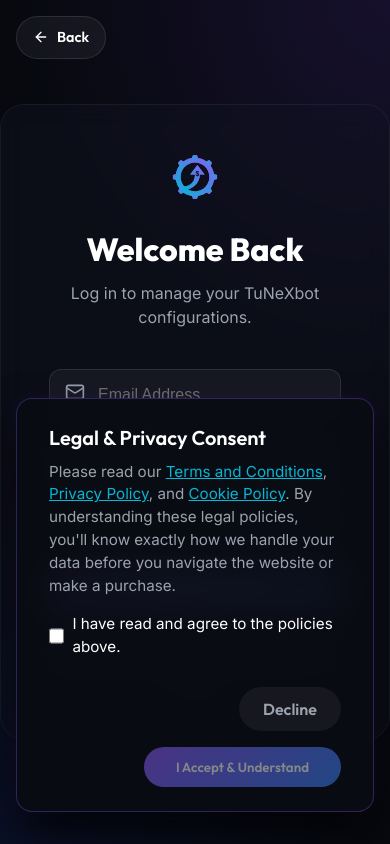
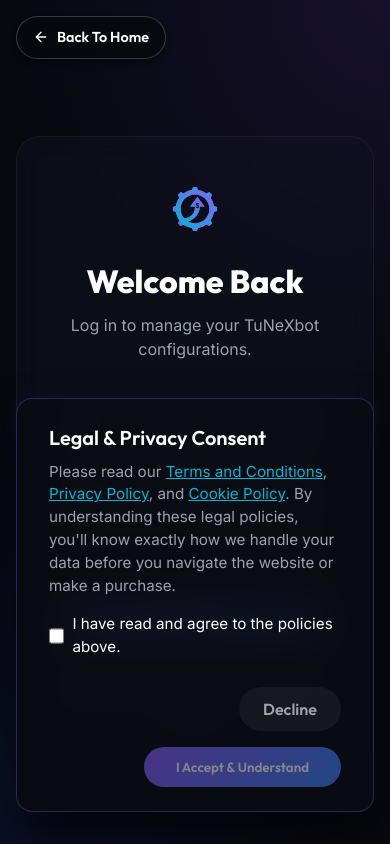
Before and after one commit to babatswags-project/tunexbot, a React (Vite) app: page /login in a window 390 px wide. Built offline with nearby package versions, Linux system fonts and the light colour scheme.

Commit message:
Refactor Auth layout to prevent mobile overlap and pin Back button

```diff
--- a/src/pages/Login.jsx
+++ b/src/pages/Login.jsx
@@ -41,19 +41,19 @@
     };
 
     return (
-        <div style={{ minHeight: '100vh', display: 'flex', flexDirection: 'column', alignItems: 'center', justifyContent: 'center', position: 'relative', overflow: 'hidden' }}>
+        <div style={{ minHeight: '100vh', display: 'flex', flexDirection: 'column', alignItems: 'center', padding: '1rem', paddingTop: 'calc(5rem + env(safe-area-inset-top))', position: 'relative', overflowX: 'hidden' }}>
 
             {/* Background Shapes */}
             <div className="bg-shape shape-1" style={{ top: '-10%', right: '-10%' }}></div>
             <div className="bg-shape shape-2" style={{ bottom: '-10%', left: '-10%' }}></div>
 
-            <div style={{ position: 'absolute', top: 'calc(1rem + env(safe-area-inset-top))', left: '1rem', zIndex: 10 }}>
-                <Link to="/" className="btn" style={{ display: 'inline-flex', alignItems: 'center', gap: '0.5rem', background: 'rgba(255,255,255,0.05)', color: 'white', border: '1px solid rgba(255,255,255,0.1)', padding: '0.6rem 1rem', fontSize: '0.9rem' }}>
-                    <ArrowLeft size={16} /> Back
+            <div style={{ position: 'fixed', top: 'calc(1rem + env(safe-area-inset-top))', left: '1rem', zIndex: 100 }}>
+                <Link to="/" className="btn" style={{ display: 'inline-flex', alignItems: 'center', gap: '0.5rem', background: 'rgba(7, 9, 15, 0.9)', backdropFilter: 'blur(10px)', color: 'white', border: '1px solid rgba(255,255,255,0.2)', padding: '0.6rem 1rem', fontSize: '0.9rem', boxShadow: '0 4px 6px rgba(0,0,0,0.3)' }}>
+                    <ArrowLeft size={16} /> Back to Home
                 </Link>
             </div>
 
-            <div className="glass-card" style={{ width: '100%', maxWidth: '450px', padding: '3rem', margin: '2rem', zIndex: 10 }}>
+            <div className="glass-card" style={{ width: '100%', maxWidth: '450px', padding: '3rem', margin: 'auto', zIndex: 10 }}>
                 <div style={{ display: 'flex', justifyContent: 'center', marginBottom: '1.5rem' }}>
                     <img src={logo} alt="TuNeXbot Logo" style={{ height: '48px', width: 'auto' }} />
                 </div>
--- a/src/pages/Signup.jsx
+++ b/src/pages/Signup.jsx
@@ -40,19 +40,19 @@
     };
 
     return (
-        <div style={{ minHeight: '100vh', display: 'flex', flexDirection: 'column', alignItems: 'center', justifyContent: 'center', position: 'relative', overflow: 'hidden' }}>
+        <div style={{ minHeight: '100vh', display: 'flex', flexDirection: 'column', alignItems: 'center', padding: '1rem', paddingTop: 'calc(5rem + env(safe-area-inset-top))', position: 'relative', overflowX: 'hidden' }}>
 
             {/* Background Shapes */}
             <div className="bg-shape shape-1" style={{ top: '-10%', right: '-10%' }}></div>
             <div className="bg-shape shape-2" style={{ bottom: '-10%', left: '-10%' }}></div>
 
-            <div style={{ position: 'absolute', top: 'calc(1rem + env(safe-area-inset-top))', left: '1rem', zIndex: 10 }}>
-                <Link to="/" className="btn" style={{ display: 'inline-flex', alignItems: 'center', gap: '0.5rem', background: 'rgba(255,255,255,0.05)', color: 'white', border: '1px solid rgba(255,255,255,0.1)', padding: '0.6rem 1rem', fontSize: '0.9rem' }}>
-                    <ArrowLeft size={16} /> Back
+            <div style={{ position: 'fixed', top: 'calc(1rem + env(safe-area-inset-top))', left: '1rem', zIndex: 100 }}>
+                <Link to="/" className="btn" style={{ display: 'inline-flex', alignItems: 'center', gap: '0.5rem', background: 'rgba(7, 9, 15, 0.9)', backdropFilter: 'blur(10px)', color: 'white', border: '1px solid rgba(255,255,255,0.2)', padding: '0.6rem 1rem', fontSize: '0.9rem', boxShadow: '0 4px 6px rgba(0,0,0,0.3)' }}>
+                    <ArrowLeft size={16} /> Back to Home
                 </Link>
             </div>
 
-            <div className="glass-card" style={{ width: '100%', maxWidth: '450px', padding: '3rem', margin: '2rem', zIndex: 10 }}>
+            <div className="glass-card" style={{ width: '100%', maxWidth: '450px', padding: '3rem', margin: 'auto', zIndex: 10 }}>
                 <div style={{ display: 'flex', justifyContent: 'center', marginBottom: '1.5rem' }}>
                     <img src={logo} alt="TuNeXbot Logo" style={{ height: '48px', width: 'auto' }} />
                 </div>
```
